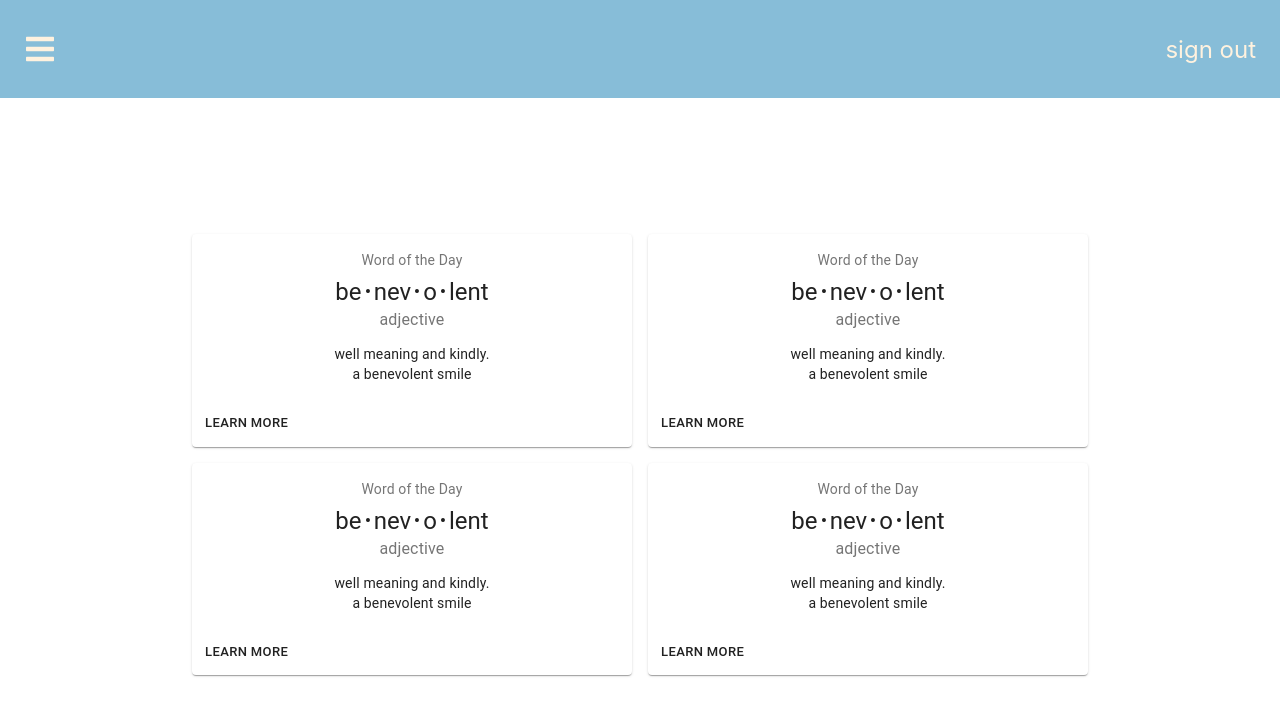
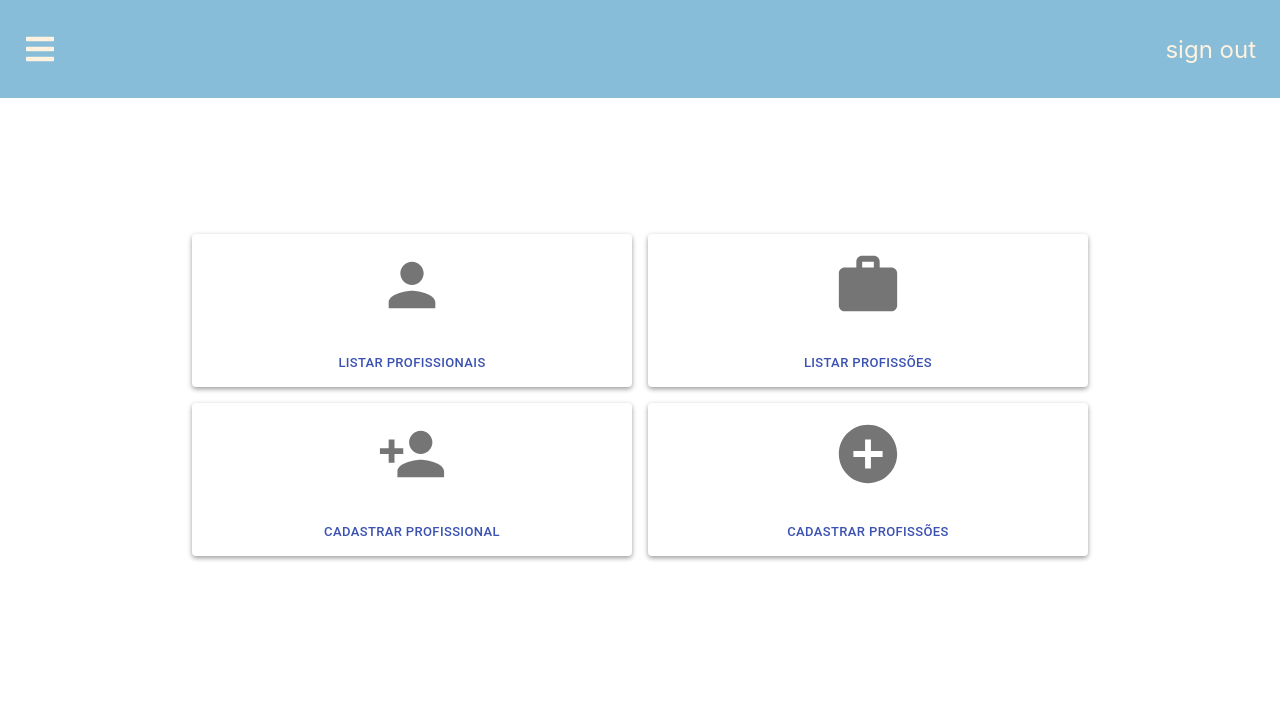
Before and after one commit to dajalac/gerenciador_de_profissionais, a React (Create React App) app in the folder frontend/: page / in a window 1280 px wide. Shown: the top 716 px of the page. Built offline with nearby package versions, Linux system fonts and the light colour scheme.

Commit message:
Home screen and cards components done

```diff
--- a/frontend/package.json
+++ b/frontend/package.json
@@ -5,6 +5,7 @@
   "private": true,
   "dependencies": {
     "@material-ui/core": "^4.11.4",
+    "@material-ui/icons": "^4.11.2",
     "@testing-library/jest-dom": "^5.14.1",
     "@testing-library/react": "^11.2.7",
     "@testing-library/user-event": "^12.8.3",
--- a/frontend/src/components/Cards/card.js
+++ b/frontend/src/components/Cards/card.js
@@ -4,49 +4,42 @@ import Card from '@material-ui/core/Card';
 import CardActions from '@material-ui/core/CardActions';
 import CardContent from '@material-ui/core/CardContent';
 import Button from '@material-ui/core/Button';
-import Typography from '@material-ui/core/Typography';
+
 
 const useStyles = makeStyles({
     root: {
       minWidth: 275,
+      border: '1px ',
+      boxShadow: '0  2px 5px rgb(0,0,0,0.4);'
+
     },
-    bullet: {
-      display: 'inline-block',
-      margin: '0 2px',
-      transform: 'scale(0.8)',
-    },
-    title: {
-      fontSize: 14,
-    },
-    pos: {
-        marginBottom: 12,
-      },
-    });
+    button: {
+        backgroundColor: '#fff',
+      color: '#3c52b2',
 
-function card() {
+    '&:hover': {
+        backgroundColor: '#87bdd8',
+    color: '#fff',
+    }
+    }
+});
+
+function card({icon, btnText, onClickBtn}) {
     const classes = useStyles();
-    const bull = <span className={classes.bullet}>•</span>;
+
+    const Icon = icon;
 
     return (
       <Card className={classes.root} >
         <CardContent>
-          <Typography className={classes.title} color="textSecondary" gutterBottom>
-            Word of the Day
-          </Typography>
-          <Typography variant="h5" component="h2">
-            be{bull}nev{bull}o{bull}lent
-          </Typography>
-          <Typography className={classes.pos} color="textSecondary">
-            adjective
-          </Typography>
-          <Typography variant="body2" component="p">
-            well meaning and kindly.
-            <br />
-            a benevolent smile
-          </Typography>
+            <Icon color="action" style={{fontSize: '70px'}}/>
         </CardContent>
         <CardActions>
-          <Button size="small">Learn More</Button>
+          <Button size="small"
+            fullWidth
+            color="primary"
+            className={classes.button}
+            onClick={onClickBtn}>{btnText}</Button>
         </CardActions>
       </Card>
     );
--- a/frontend/src/screens/Home.js
+++ b/frontend/src/screens/Home.js
@@ -1,19 +1,40 @@
 import React from 'react';
-// import { Grid } from '@material-ui/core';
+import { useHistory} from 'react-router-dom';
+import {Work,
+     AddCircle,
+     Person,
+     PersonAdd} from '@material-ui/icons';
 import Card from '../components/Cards/card';
 import './Home.css'
 
 
+function Home() {// eslint-disable-next-line prefer-const
+    let history = useHistory();
 
-function Home() {
+    const onListarProfissionais=(()=>{
+        history.push('/listarProfissionais')
+    });
+
+    const onListarProfissao =(()=>{
+        history.push('/listarProfissoes')
+    });
+
+    const onCadastrarProfissional =(()=>{
+        history.push('/novoProfissional')
+    });
+
+    const onCadastrarProfissao =(()=>{
+        history.push('/novaProfissao')
+    })
+
 
   return (
     <div className =" home-screen">
        <div className ="home-screen-items">
-        <Card/>
-        <Card/>
-        <Card/>
-        <Card/>
+        <Card icon={Person} btnText='Listar Profissionais' onClickBtn={onListarProfissionais}/>
+        <Card icon={Work} btnText='Listar Profissões'onClickBtn={onListarProfissao}/>
+        <Card icon={PersonAdd} btnText='Cadastrar Profissional'onClickBtn={onCadastrarProfissional}/>
+        <Card icon ={AddCircle} btnText='Cadastrar Profissões'onClickBtn={onCadastrarProfissao}/>
         </div>
         </div>
 
@@ -22,42 +43,3 @@ function Home() {
 }
 
 export default Home;
-
-/*
-<div className =" home-screen">
-        <div className ="home-screen-items">
-        <Card/>
-        <Card/>
-        <Card/>
-        <Card/>
-        </div>
-
-    </div>
-
-< Grid container spacing={0}
-    direction="column"
-    alignItems="center"
-    align = "center"
-    justify="center">
-    <Grid container spacing={3} >
-      <Grid item xs={false} sm={2} />
-      <Grid item xs={12} sm={4}>
-          <Card/>
-      </Grid>
-      <Grid item xs={12} sm={4}>
-          <Card/>
-      </Grid>
-      <Grid item xs={false} sm={2} />
-    </Grid>
-    <Grid container spacing={3} >
-      <Grid item xs={false} sm={2} />
-      <Grid item xs={12} sm={4}>
-          <Card/>
-      </Grid>
-      <Grid item xs={12} sm={4}>
-          <Card/>
-      </Grid>
-      <Grid item xs={false} sm={2} />
-    </Grid>
-    </Grid>
-*/
```
Also changed, not shown: 1 other file (tests, documents, lock files or other folders).
